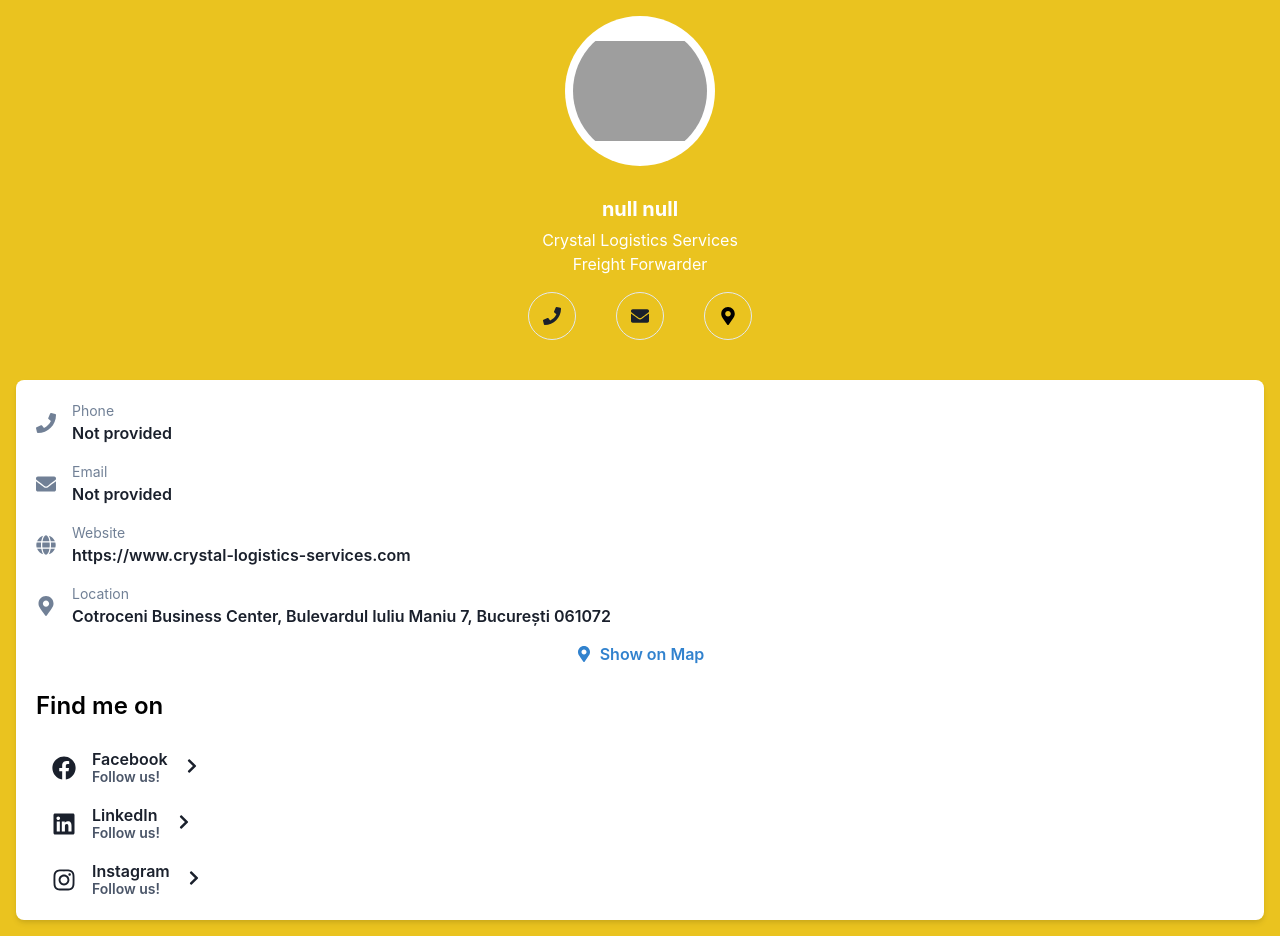
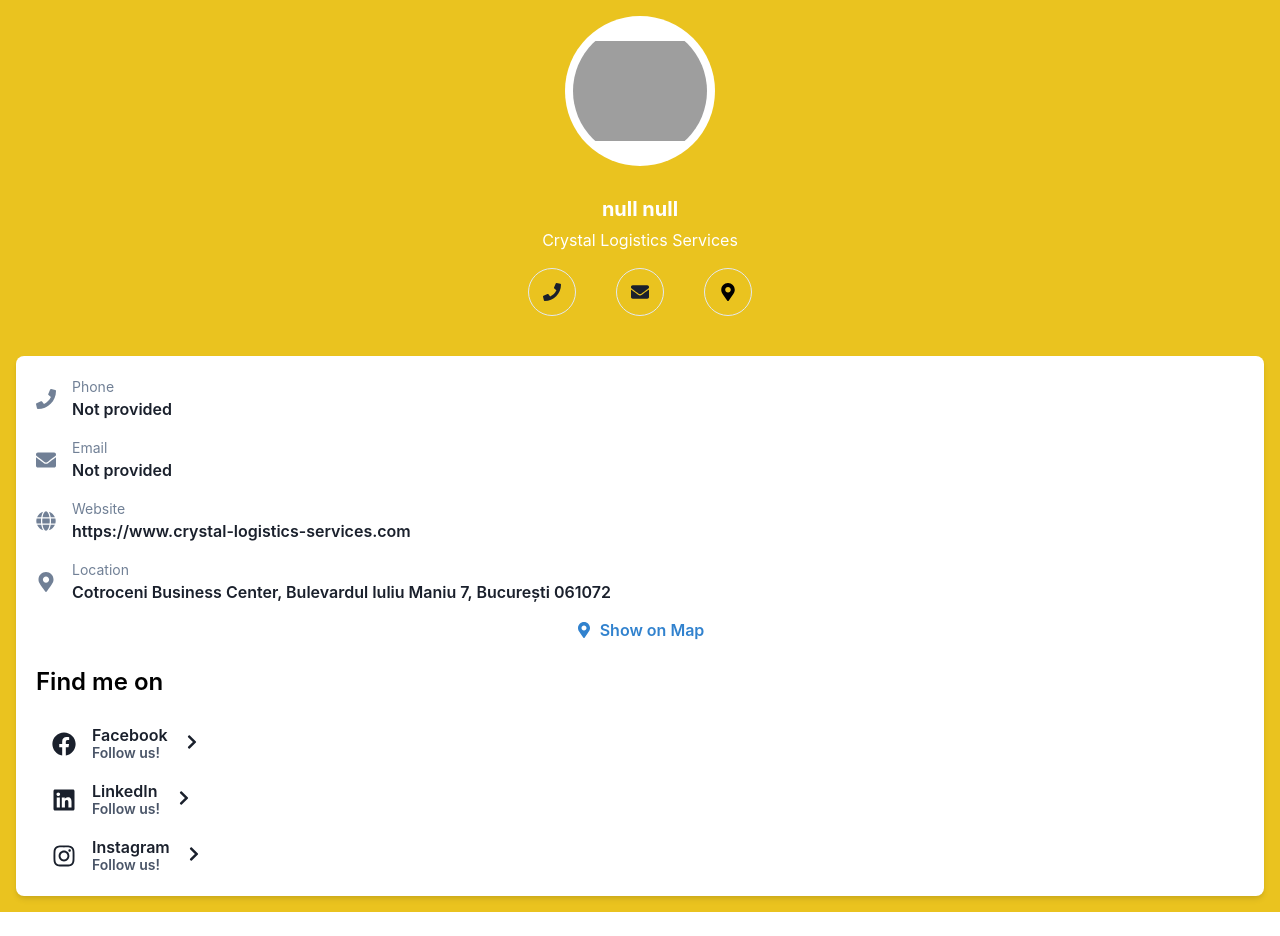
Before and after one commit to PaulVLAD22/virtual-cards, a React (Create React App) app: page / in a window 1280 px wide. After the commit the page ends 912 px from the top, so only its background shows below. Built offline with nearby package versions, Linux system fonts and the light colour scheme; grey boxes are pictures that could not be loaded.

Commit message:
feat: add position as query param

```diff
--- a/src/components/UserProfilePage.tsx
+++ b/src/components/UserProfilePage.tsx
@@ -20,6 +20,7 @@
   const lastName = searchParams.get("lastName");
   const mobilePhone = searchParams.get("mobilePhone");
   const email = searchParams.get("email");
+  const position = searchParams.get("position");
   return (
     <Box bg="#EAC31F" w="full" p={4} color="white">
       <VStack spacing={4} align="stretch" marginBottom={10}>
@@ -40,7 +41,7 @@
             {`${firstName} ${lastName}`}
           </Text>
           <Text fontSize="md">Crystal Logistics Services</Text>
-          <Text fontSize="md">Freight Forwarder</Text>
+          <Text fontSize="md">{position}</Text>
         </Box>
         <HStack justify="center" spacing={10}>
           <Link href={`tel:+${mobilePhone}`} isExternal>
```
